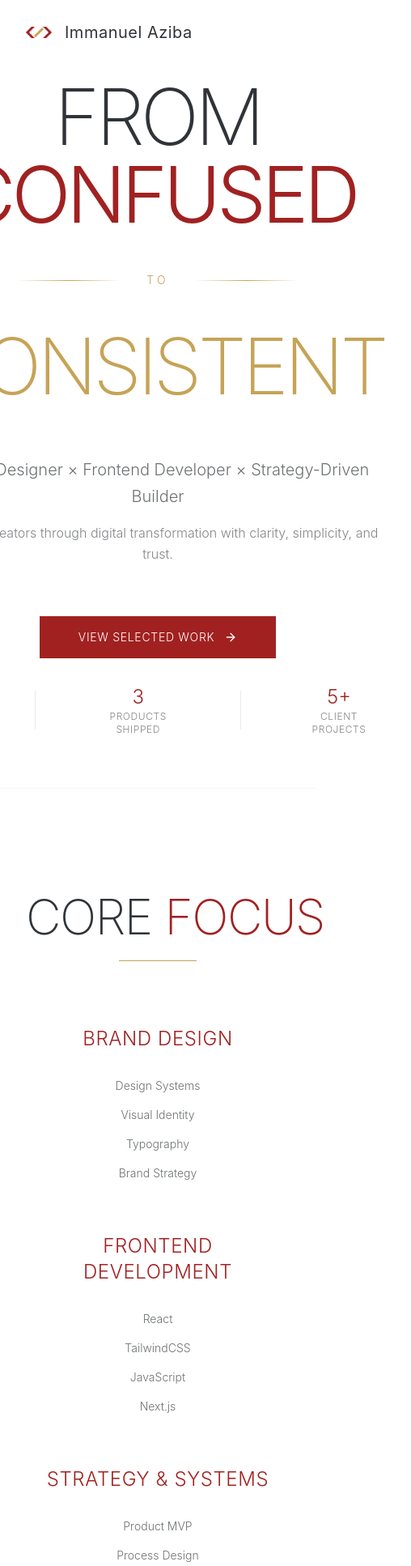
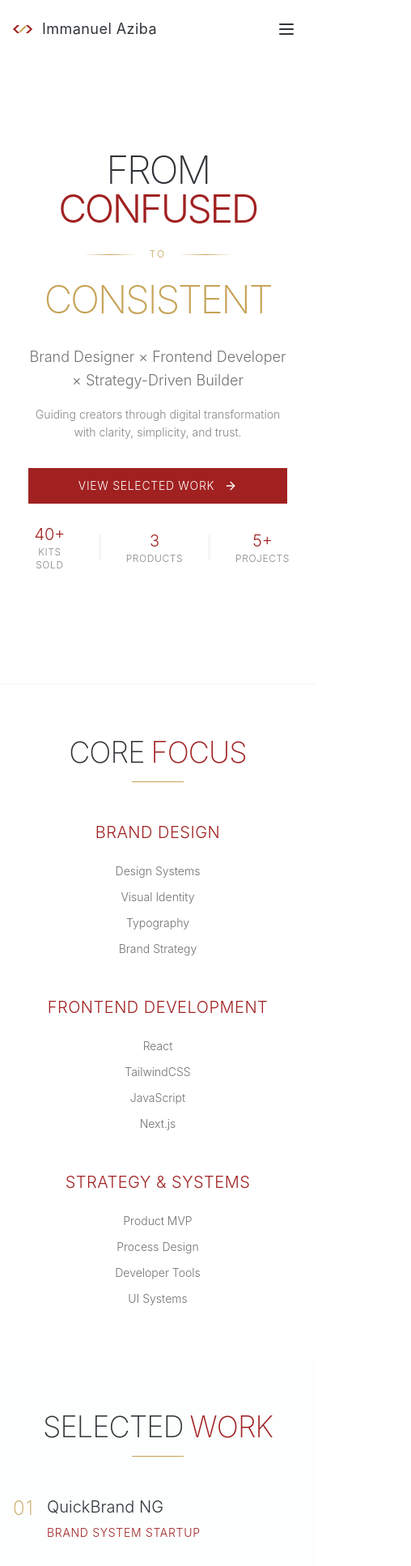
Before and after one commit to immanuelaziba/immanuel-portfolio, a React (Create React App) app: page / in a window 390 px wide. Shown: the top 1934 px of the page at 81% size, 508 px wide, since content can reach past the window. Built offline with nearby package versions, Linux system fonts and the light colour scheme.

Commit message:
Update App.js

```diff
--- a/src/App.js
+++ b/src/App.js
@@ -1,9 +1,10 @@
 import React, { useState, useEffect } from 'react';
-import { Github, Linkedin, Mail, Phone, MapPin, ExternalLink, ArrowRight } from 'lucide-react';
+import { Github, Linkedin, Mail, Phone, MapPin, ExternalLink, ArrowRight, Menu, X } from 'lucide-react';
 
 const Portfolio = () => {
   const [isScrolled, setIsScrolled] = useState(false);
   const [activeProject, setActiveProject] = useState(null);
+  const [mobileMenuOpen, setMobileMenuOpen] = useState(false);
 
   useEffect(() => {
     const handleScroll = () => {
@@ -22,8 +23,8 @@ const Portfolio = () => {
       description: "Instant-branding service for small businesses using lean MVP principles. Built complete brand system with Notion, Paystack, Tailwind, and Vercel.",
       tech: "Tailwind × Paystack × Notion × Vercel",
       status: "Live Product",
-      liveUrl: "https://immanuelaziba.github.com/quickbrandng", // Replace with actual URL
-      sourceUrl: "https://github.com/immanuelaziba/quickbrandng" // Replace with actual repo
+      liveUrl: "https://immanuelaziba.github.com/quickbrandng",
+      sourceUrl: "https://github.com/immanuelaziba/quickbrandng"
     },
     {
       number: "02",
@@ -32,8 +33,8 @@ const Portfolio = () => {
       description: "Launched storefront with 40+ organic kit sales. HTML/CSS/JS templates, Tailwind UI kits, and Notion-ready brand templates for developers.",
       tech: "React × TailwindCSS × Paystack",
       status: "40+ Sales",
-      liveUrl: "https://immanuelaziba.github.io/devbrandkits", // Replace with actual URL
-      sourceUrl: "https://github.com/immanuelaziba/devbrandkits" // Replace with actual repo
+      liveUrl: "https://immanuelaziba.github.io/devbrandkits",
+      sourceUrl: "https://github.com/immanuelaziba/devbrandkits"
     },
     {
       number: "03",
@@ -42,8 +43,8 @@ const Portfolio = () => {
       description: "Full CRUD blog API with Node.js, Express, MongoDB, JWT authentication. Complete documentation and testing in Postman.",
       tech: "Node.js × Express × MongoDB × JWT",
       status: "Certified",
-      liveUrl: "https://immanuelaziba.github.io/blog-api-v1", // Replace with actual URL
-      sourceUrl: "https://github.com/immanuelaziba/blog-api-v1" // Replace with actual repo
+      liveUrl: "https://immanuelaziba.github.io/blog-api-v1",
+      sourceUrl: "https://github.com/immanuelaziba/blog-api-v1"
     },
     {
       number: "04",
@@ -52,8 +53,8 @@ const Portfolio = () => {
       description: "Modular React component library with Chart.js integration. Documented in Storybook for interactive testing and developer experience.",
       tech: "React × Chart.js × Storybook",
       status: "Open Source",
-      liveUrl: "https://immanuelaziba.github.io/commit-circle-ui-kit", // Replace with actual URL
-      sourceUrl: "https://github.com/immanuelaziba/commit-circle-ui-kit" // Replace with actual repo
+      liveUrl: "https://immanuelaziba.github.io/commit-circle-ui-kit",
+      sourceUrl: "https://github.com/immanuelaziba/commit-circle-ui-kit"
     },
     {
       number: "05",
@@ -73,113 +74,153 @@ const Portfolio = () => {
     { title: "Strategy & Systems", items: ["Product MVP", "Process Design", "Developer Tools", "UI Systems"] }
   ];
 
+  const closeMenu = () => setMobileMenuOpen(false);
+
   return (
     <div className="min-h-screen bg-white text-[#303438] font-light">
 
       {/* Navigation */}
       <nav className={`fixed top-0 w-full z-50 transition-all duration-500 ${isScrolled ? 'bg-white/95 backdrop-blur-sm border-b border-gray-100' : 'bg-transparent'}`}>
-        <div className="max-w-7xl mx-auto px-8 py-6">
+        <div className="max-w-7xl mx-auto px-4 sm:px-6 lg:px-8 py-4 sm:py-6">
           <div className="flex items-center justify-between">
-            <div className="flex items-center space-x-4">
-              <img src="/immanuelaziba-logo.png" alt="Immanuel Aziba Logo" className="w-8 h-8 object-contain" />
-              <div className="text-xl font-light tracking-wide">
-                <span className="font-normal">Immanuel Aziba</span></div>
+            <div className="flex items-center space-x-3 sm:space-x-4">
+              <img src="/immanuelaziba-logo.png" alt="Immanuel Aziba Logo" className="w-6 h-6 sm:w-8 sm:h-8 object-contain" />
+              <div className="text-lg sm:text-xl font-light tracking-wide">
+                <span className="font-normal">Immanuel Aziba</span>
               </div>
+            </div>
+
+            {/* Desktop Menu */}
             <div className="hidden md:flex items-center space-x-12 text-sm tracking-wider">
               <a href="#work" className="hover:text-[#A12121] transition-colors duration-300">WORK</a>
               <a href="#about" className="hover:text-[#A12121] transition-colors duration-300">ABOUT</a>
               <a href="#contact" className="hover:text-[#A12121] transition-colors duration-300">CONTACT</a>
+            </div>
 
+            {/* Mobile Menu Button */}
+            <button
+              className="md:hidden p-2 text-[#303438] hover:text-[#A12121] transition-colors"
+              onClick={() => setMobileMenuOpen(!mobileMenuOpen)}
+            >
+              {mobileMenuOpen ? <X className="w-6 h-6" /> : <Menu className="w-6 h-6" />}
+            </button>
+          </div>
+
+          {/* Mobile Menu */}
+          {mobileMenuOpen && (
+            <div className="md:hidden mt-4 pb-4 border-t border-gray-100">
+              <div className="flex flex-col space-y-4 pt-4">
+                <a
+                  href="#work"
+                  className="text-sm tracking-wider hover:text-[#A12121] transition-colors duration-300"
+                  onClick={closeMenu}
+                >
+                  WORK
+                </a>
+                <a
+                  href="#about"
+                  className="text-sm tracking-wider hover:text-[#A12121] transition-colors duration-300"
+                  onClick={closeMenu}
+                >
+                  ABOUT
+                </a>
+                <a
+                  href="#contact"
+                  className="text-sm tracking-wider hover:text-[#A12121] transition-colors duration-300"
+                  onClick={closeMenu}
+                >
+                  CONTACT
+                </a>
               </div>
             </div>
+          )}
         </div>
       </nav>
 
       {/* Hero Section */}
-      <section className="min-h-screen flex items-center justify-center relative pt-24 pb-16">
-        <div className="max-w-6xl mx-auto px-8 text-center">
+      <section className="min-h-screen flex items-center justify-center relative pt-20 sm:pt-24 pb-8 sm:pb-16">
+        <div className="max-w-6xl mx-auto px-4 sm:px-6 lg:px-8 text-center">
 
           {/* Large Typography Hero */}
-          <div className="mb-16">
-            <h1 className="text-8xl md:text-9xl font-extralight mb-8 tracking-tighter leading-none">
+          <div className="mb-8 sm:mb-16">
+            <h1 className="text-5xl sm:text-7xl md:text-8xl lg:text-9xl font-extralight mb-4 sm:mb-8 tracking-tighter leading-none">
               <span className="block text-[#303438]">FROM</span>
               <span className="block text-[#A12121] font-light">CONFUSED</span>
             </h1>
-            <div className="flex items-center justify-center my-12">
-              <div className="h-px bg-gradient-to-r from-transparent via-[#C6A357] to-transparent w-32"></div>
-              <div className="mx-8 text-[#C6A357] text-sm tracking-[0.3em]">TO</div>
-              <div className="h-px bg-gradient-to-r from-transparent via-[#C6A357] to-transparent w-32"></div>
+            <div className="flex items-center justify-center my-6 sm:my-12">
+              <div className="h-px bg-gradient-to-r from-transparent via-[#C6A357] to-transparent w-16 sm:w-32"></div>
+              <div className="mx-4 sm:mx-8 text-[#C6A357] text-xs sm:text-sm tracking-[0.2em] sm:tracking-[0.3em]">TO</div>
+              <div className="h-px bg-gradient-to-r from-transparent via-[#C6A357] to-transparent w-16 sm:w-32"></div>
             </div>
-            <h2 className="text-8xl md:text-9xl font-extralight tracking-tighter leading-none">
+            <h2 className="text-5xl sm:text-7xl md:text-8xl lg:text-9xl font-extralight tracking-tighter leading-none">
               <span className="block text-[#C6A357]">CONSISTENT</span>
             </h2>
           </div>
 
           {/* Subtitle */}
-          <div className="max-w-2xl mx-auto mb-16">
-            <p className="text-xl font-light leading-relaxed text-[#303438]/70 mb-4">
+          <div className="max-w-2xl mx-auto mb-8 sm:mb-16">
+            <p className="text-lg sm:text-xl font-light leading-relaxed text-[#303438]/70 mb-4 px-4 sm:px-0">
               Brand Designer × Frontend Developer × Strategy-Driven Builder
             </p>
-            <p className="text-base font-light leading-relaxed text-[#303438]/60">
+            <p className="text-sm sm:text-base font-light leading-relaxed text-[#303438]/60 px-4 sm:px-0">
               Guiding creators through digital transformation with clarity, simplicity, and trust.
             </p>
           </div>
 
           {/* CTA */}
-          <div className="flex flex-col items-center gap-8">
+          <div className="flex flex-col items-center gap-6 sm:gap-8">
             <button
               onClick={() => {
                 document.getElementById("work")?.scrollIntoView({ behavior: "smooth" });
               }}
-              className="group relative overflow-hidden bg-[#A12121] text-white px-12 py-4 text-sm tracking-wider transition-all duration-300 hover:bg-[#8B1A1A] hover:-translate-y-0.5"
+              className="group relative overflow-hidden bg-[#A12121] text-white px-8 sm:px-12 py-3 sm:py-4 text-sm tracking-wider transition-all duration-300 hover:bg-[#8B1A1A] hover:-translate-y-0.5 w-full sm:w-auto max-w-xs"
             >
-              <span className="relative z-10 flex items-center gap-3">
+              <span className="relative z-10 flex items-center justify-center gap-3">
                 VIEW SELECTED WORK
                 <ArrowRight className="w-4 h-4 transition-transform group-hover:translate-x-1" />
               </span>
             </button>
           </div>
 
-
-            {/* Stats - Minimal */}
-            <div className="flex items-center gap-16 text-center mt-8">
+          {/* Stats - Mobile Friendly */}
+          <div className="flex items-center justify-center gap-8 sm:gap-16 text-center mt-6 sm:mt-8 px-4">
             <div>
-                <div className="text-2xl font-light text-[#A12121]">40+</div>
+              <div className="text-xl sm:text-2xl font-light text-[#A12121]">40+</div>
               <div className="text-xs tracking-wider text-[#303438]/60">KITS SOLD</div>
             </div>
-              <div className="w-px h-12 bg-[#303438]/10"></div>
+            <div className="w-px h-8 sm:h-12 bg-[#303438]/10"></div>
             <div>
-                <div className="text-2xl font-light text-[#A12121]">3</div>
-                <div className="text-xs tracking-wider text-[#303438]/60">PRODUCTS SHIPPED</div>
+              <div className="text-xl sm:text-2xl font-light text-[#A12121]">3</div>
+              <div className="text-xs tracking-wider text-[#303438]/60">PRODUCTS</div>
             </div>
-              <div className="w-px h-12 bg-[#303438]/10"></div>
+            <div className="w-px h-8 sm:h-12 bg-[#303438]/10"></div>
             <div>
-                <div className="text-2xl font-light text-[#A12121]">5+</div>
-                <div className="text-xs tracking-wider text-[#303438]/60">CLIENT PROJECTS</div>
+              <div className="text-xl sm:text-2xl font-light text-[#A12121]">5+</div>
+              <div className="text-xs tracking-wider text-[#303438]/60">PROJECTS</div>
             </div>
           </div>
         </div>
       </section>
 
-      {/* Skills Section - Minimal */}
-      <section className="py-32 border-t border-gray-100">
-        <div className="max-w-6xl mx-auto px-8">
+      {/* Skills Section */}
+      <section className="py-16 sm:py-24 lg:py-32 border-t border-gray-100">
+        <div className="max-w-6xl mx-auto px-4 sm:px-6 lg:px-8">
 
-          <div className="text-center mb-20">
-            <h2 className="text-6xl font-extralight mb-6 tracking-tight">
+          <div className="text-center mb-12 sm:mb-20">
+            <h2 className="text-4xl sm:text-5xl lg:text-6xl font-extralight mb-4 sm:mb-6 tracking-tight">
               <span className="text-[#303438]">CORE</span>
-              <span className="text-[#A12121] ml-4">FOCUS</span>
+              <span className="text-[#A12121] ml-2 sm:ml-4">FOCUS</span>
             </h2>
-            <div className="w-24 h-px bg-[#C6A357] mx-auto"></div>
+            <div className="w-16 sm:w-24 h-px bg-[#C6A357] mx-auto"></div>
           </div>
 
-          <div className="grid md:grid-cols-3 gap-16">
+          <div className="grid grid-cols-1 md:grid-cols-3 gap-12 sm:gap-16">
             {skills.map((skill, index) => (
               <div key={index} className="text-center group">
-                <h3 className="text-2xl font-light mb-8 text-[#A12121] tracking-wide">
+                <h3 className="text-xl sm:text-2xl font-light mb-6 sm:mb-8 text-[#A12121] tracking-wide">
                   {skill.title.toUpperCase()}
                 </h3>
-                <div className="space-y-4">
+                <div className="space-y-3 sm:space-y-4">
                   {skill.items.map((item, i) => (
                     <div key={i} className="relative">
                       <div className="text-sm font-light text-[#303438]/70 hover:text-[#A12121] transition-colors duration-300 cursor-pointer">
@@ -195,18 +236,18 @@ const Portfolio = () => {
       </section>
 
       {/* Projects Section */}
-      <section id="work" className="py-32 bg-gray-50/30">
-        <div className="max-w-6xl mx-auto px-8">
+      <section id="work" className="py-16 sm:py-24 lg:py-32 bg-gray-50/30">
+        <div className="max-w-6xl mx-auto px-4 sm:px-6 lg:px-8">
 
-          <div className="text-center mb-20">
-            <h2 className="text-6xl font-extralight mb-6 tracking-tight">
+          <div className="text-center mb-12 sm:mb-20">
+            <h2 className="text-4xl sm:text-5xl lg:text-6xl font-extralight mb-4 sm:mb-6 tracking-tight">
               <span className="text-[#303438]">SELECTED</span>
-              <span className="text-[#A12121] ml-4">WORK</span>
+              <span className="text-[#A12121] ml-2 sm:ml-4">WORK</span>
             </h2>
-            <div className="w-24 h-px bg-[#C6A357] mx-auto"></div>
+            <div className="w-16 sm:w-24 h-px bg-[#C6A357] mx-auto"></div>
           </div>
 
-          <div className="space-y-24">
+          <div className="space-y-12 sm:space-y-16 lg:space-y-24">
             {projects.map((project, index) => (
               <div
                 key={index}
@@ -214,9 +255,56 @@ const Portfolio = () => {
                 onMouseEnter={() => setActiveProject(index)}
                 onMouseLeave={() => setActiveProject(null)}
               >
-                <div className="flex items-start justify-between border-b border-gray-200 pb-8 hover:border-[#A12121] transition-all duration-500">
+                <div className="border-b border-gray-200 pb-6 sm:pb-8 hover:border-[#A12121] transition-all duration-500">
 
-          {/* Project Number & Title */}
+                  {/* Mobile Layout */}
+                  <div className="block lg:hidden">
+                    <div className="flex items-start gap-4 mb-4">
+                      <div className="text-2xl sm:text-3xl font-extralight text-[#C6A357] tracking-wider">
+                        {project.number}
+                      </div>
+                      <div className="flex-1">
+                        <h3 className="text-xl sm:text-2xl font-light mb-2 text-[#303438] group-hover:text-[#A12121] transition-colors duration-300">
+                          {project.title}
+                        </h3>
+                        <p className="text-sm text-[#A12121] mb-3 tracking-wider">
+                          {project.category.toUpperCase()}
+                        </p>
+                      </div>
+                    </div>
+                    <p className="text-sm sm:text-base font-light leading-relaxed text-[#303438]/70 mb-3">
+                      {project.description}
+                    </p>
+                    <p className="text-xs sm:text-sm font-light text-[#303438]/60 mb-4">
+                      {project.tech}
+                    </p>
+                    <div className="flex items-center justify-between">
+                      <div className="text-xs sm:text-sm text-[#C6A357] tracking-wider">
+                        {project.status.toUpperCase()}
+                      </div>
+                      <div className="flex items-center gap-4">
+                        <a
+                          href={project.liveUrl}
+                          target="_blank"
+                          rel="noopener noreferrer"
+                          className="text-xs text-[#A12121] hover:text-[#8B1A1A] transition-colors duration-300 tracking-wider"
+                        >
+                          LIVE SITE
+                        </a>
+                        <a
+                          href={project.sourceUrl}
+                          target="_blank"
+                          rel="noopener noreferrer"
+                          className="text-xs text-[#303438]/60 hover:text-[#A12121] transition-colors duration-300 tracking-wider"
+                        >
+                          SOURCE
+                        </a>
+                      </div>
+                    </div>
+                  </div>
+
+                  {/* Desktop Layout */}
+                  <div className="hidden lg:flex items-start justify-between">
                     <div className="flex items-start gap-12 flex-1">
                       <div className="text-4xl font-extralight text-[#C6A357] tracking-wider">
                         {project.number}
@@ -237,7 +325,6 @@ const Portfolio = () => {
                       </div>
                     </div>
 
-                  {/* Status & Links */}
                     <div className="flex items-center gap-6 text-right">
                       <div className="space-y-2">
                         <div className="text-sm text-[#C6A357] mb-2 tracking-wider">
@@ -267,28 +354,29 @@ const Portfolio = () => {
                     </div>
                   </div>
                 </div>
+              </div>
             ))}
           </div>
         </div>
       </section>
 
-      {/* About Section - Minimal */}
-      <section id="about" className="py-32">
-        <div className="max-w-4xl mx-auto px-8">
-          <div className="text-center mb-16">
-            <h2 className="text-6xl font-extralight mb-6 tracking-tight text-[#303438]">
+      {/* About Section */}
+      <section id="about" className="py-16 sm:py-24 lg:py-32">
+        <div className="max-w-4xl mx-auto px-4 sm:px-6 lg:px-8">
+          <div className="text-center mb-12 sm:mb-16">
+            <h2 className="text-4xl sm:text-5xl lg:text-6xl font-extralight mb-4 sm:mb-6 tracking-tight text-[#303438]">
               PHILOSOPHY
             </h2>
-            <div className="w-24 h-px bg-[#C6A357] mx-auto"></div>
+            <div className="w-16 sm:w-24 h-px bg-[#C6A357] mx-auto"></div>
           </div>
 
           <div className="max-w-3xl mx-auto">
-            <p className="text-xl font-light leading-relaxed text-[#303438]/80 text-center mb-8">
+            <p className="text-lg sm:text-xl font-light leading-relaxed text-[#303438]/80 text-center mb-6 sm:mb-8">
               I believe in the power of <span className="text-[#A12121]">systematic clarity</span>.
               Every brand deserves a foundation that developers can trust,
               designers can expand, and creators can <span className="text-[#C6A357]">scale confidently</span>.
             </p>
-            <p className="text-base font-light leading-relaxed text-[#303438]/60 text-center">
+            <p className="text-sm sm:text-base font-light leading-relaxed text-[#303438]/60 text-center">
               From API backends to UI kits, deployable websites to brand toolkits —
               I help early-stage startups and creatives launch fast with lean, beautiful, scalable systems.
             </p>
@@ -297,70 +385,70 @@ const Portfolio = () => {
       </section>
 
       {/* Contact Section */}
-      <section id="contact" className="py-32 border-t border-gray-100">
-        <div className="max-w-4xl mx-auto px-8">
+      <section id="contact" className="py-16 sm:py-24 lg:py-32 border-t border-gray-100">
+        <div className="max-w-4xl mx-auto px-4 sm:px-6 lg:px-8">
 
-          <div className="text-center mb-20">
-            <h2 className="text-6xl font-extralight mb-6 tracking-tight">
+          <div className="text-center mb-12 sm:mb-20">
+            <h2 className="text-4xl sm:text-5xl lg:text-6xl font-extralight mb-4 sm:mb-6 tracking-tight">
               <span className="text-[#303438]">LET'S</span>
-              <span className="text-[#A12121] ml-4">CONNECT</span>
+              <span className="text-[#A12121] ml-2 sm:ml-4">CONNECT</span>
             </h2>
-            <div className="w-24 h-px bg-[#C6A357] mx-auto mb-8"></div>
-            <p className="text-lg font-light text-[#303438]/70">
+            <div className="w-16 sm:w-24 h-px bg-[#C6A357] mx-auto mb-6 sm:mb-8"></div>
+            <p className="text-base sm:text-lg font-light text-[#303438]/70">
               Ready to transform your brand idea into a developer-ready system?
             </p>
           </div>
 
-          {/* Contact Info - Minimal Grid */}
-          <div className="grid md:grid-cols-3 gap-12 mb-16">
+          {/* Contact Info */}
+          <div className="grid grid-cols-1 sm:grid-cols-3 gap-8 sm:gap-12 mb-12 sm:mb-16">
             <div className="text-center">
               <div className="mb-4">
                 <Mail className="w-6 h-6 text-[#A12121] mx-auto" />
               </div>
               <p className="text-sm font-light text-[#303438]/60 mb-2 tracking-wider">EMAIL</p>
-              <p className="text-base font-light">immanuelaziba@gmail.com</p>
+              <p className="text-sm sm:text-base font-light break-all">immanuelaziba@gmail.com</p>
             </div>
             <div className="text-center">
               <div className="mb-4">
                 <Phone className="w-6 h-6 text-[#A12121] mx-auto" />
               </div>
               <p className="text-sm font-light text-[#303438]/60 mb-2 tracking-wider">PHONE</p>
-              <p className="text-base font-light">+234.903.152.5643</p>
+              <p className="text-sm sm:text-base font-light">+234.903.152.5643</p>
             </div>
             <div className="text-center">
               <div className="mb-4">
                 <MapPin className="w-6 h-6 text-[#A12121] mx-auto" />
               </div>
               <p className="text-sm font-light text-[#303438]/60 mb-2 tracking-wider">LOCATION</p>
-              <p className="text-base font-light">Abuja, Nigeria</p>
+              <p className="text-sm sm:text-base font-light">Abuja, Nigeria</p>
             </div>
           </div>
 
           {/* Social Links */}
-          <div className="flex items-center justify-center gap-8">
+          <div className="flex flex-col sm:flex-row items-center justify-center gap-6 sm:gap-8">
             <a
               href="https://github.com/immanuelaziba"
               target="_blank"
               rel="noopener noreferrer"
-              className="group flex items-center gap-2 text-[#303438]/60 hover:text-[#A12121] transition-colors duration-300"
+              className="group flex items-center gap-2 text-[#303438]/60 hover:text-[#A12121] transition-colors duration-300 touch-target"
             >
               <Github className="w-5 h-5" />
               <span className="text-sm font-light tracking-wider">GITHUB</span>
             </a>
-            <div className="w-px h-4 bg-[#303438]/20"></div>
+            <div className="hidden sm:block w-px h-4 bg-[#303438]/20"></div>
             <a
               href="https://www.linkedin.com/in/immanuelaziba"
               target="_blank"
               rel="noopener noreferrer"
-              className="group flex items-center gap-2 text-[#303438]/60 hover:text-[#A12121] transition-colors duration-300"
+              className="group flex items-center gap-2 text-[#303438]/60 hover:text-[#A12121] transition-colors duration-300 touch-target"
             >
               <Linkedin className="w-5 h-5" />
               <span className="text-sm font-light tracking-wider">LINKEDIN</span>
             </a>
-            <div className="w-px h-4 bg-[#303438]/20"></div>
+            <div className="hidden sm:block w-px h-4 bg-[#303438]/20"></div>
             <a
               href="mailto:immanuelaziba@gmail.com"
-              className="group flex items-center gap-2 text-[#303438]/60 hover:text-[#A12121] transition-colors duration-300"
+              className="group flex items-center gap-2 text-[#303438]/60 hover:text-[#A12121] transition-colors duration-300 touch-target"
             >
               <Mail className="w-5 h-5" />
               <span className="text-sm font-light tracking-wider">EMAIL</span>
@@ -369,10 +457,10 @@ const Portfolio = () => {
         </div>
       </section>
 
-      {/* Footer - Ultra Minimal */}
-      <footer className="py-16 border-t border-gray-100">
-        <div className="max-w-6xl mx-auto px-8">
-          <div className="flex items-center justify-between text-sm font-light text-[#303438]/40">
+      {/* Footer */}
+      <footer className="py-8 sm:py-16 border-t border-gray-100">
+        <div className="max-w-6xl mx-auto px-4 sm:px-6 lg:px-8">
+          <div className="flex flex-col sm:flex-row items-center justify-between text-sm font-light text-[#303438]/40 gap-4">
             <div className="flex items-center gap-3">
               <img src="/immanuelaziba-logo.png" alt="Immanuel Aziba Logo" className="w-6 h-6 object-contain" />
               <span>Immanuel Aziba</span>
```
Lines whose indentation alone changed are shown as unchanged.
